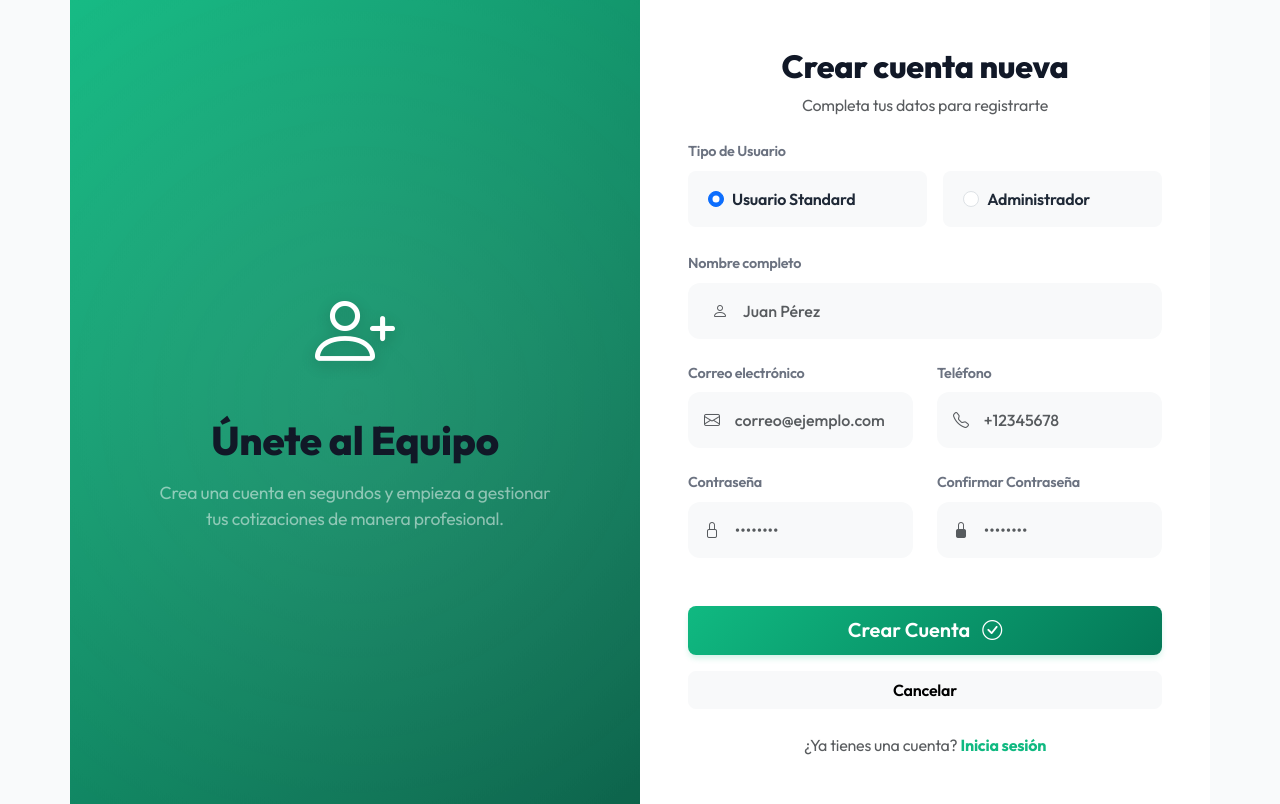
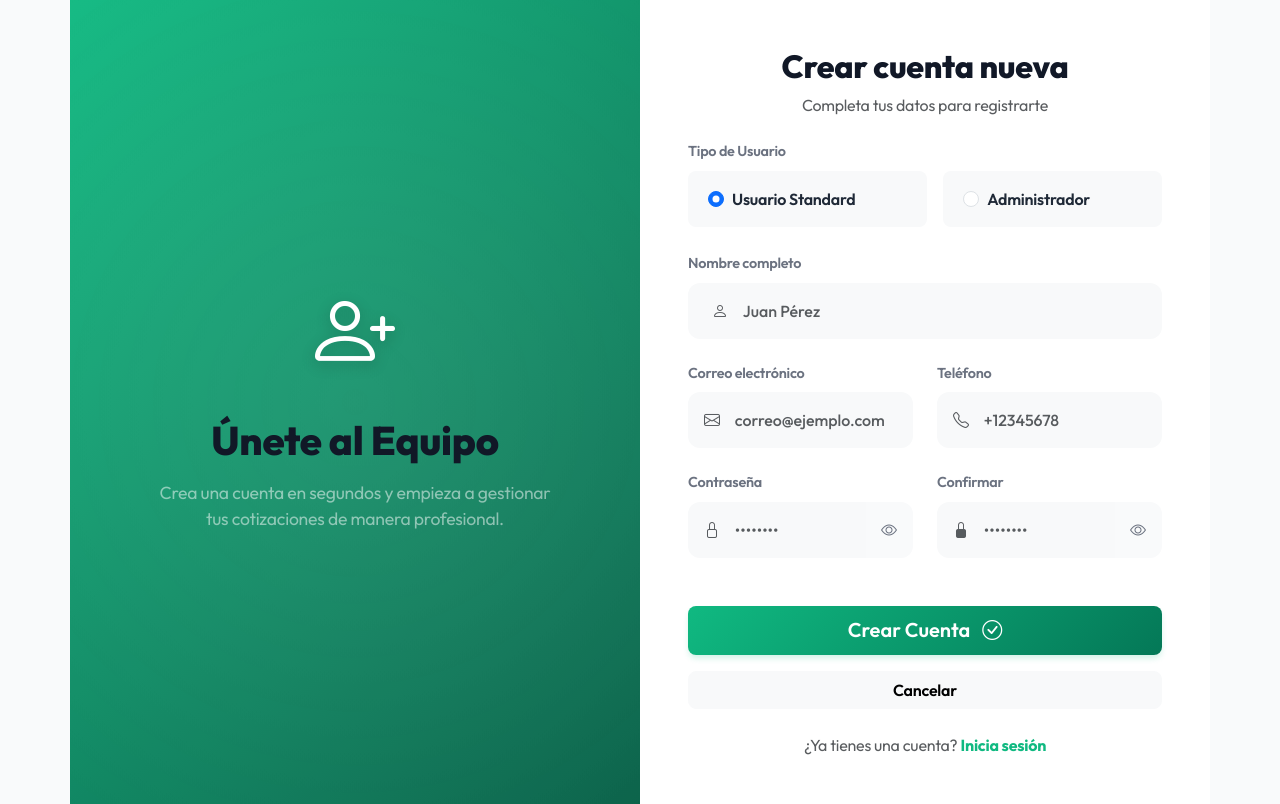
Before and after one commit to YungFozter/Sistema-de-Inventario-y-Cotizacion, a Flask app: page /registro in a window 1280 px wide. Shown: the part 67-871 px from the top of the page. Run offline with Flask 3, Linux system fonts and the light colour scheme.

Commit message:
Mejora: Animaciones de carga y botón de revelar contraseña

```diff
--- a/static/css/style.css
+++ b/static/css/style.css
@@ -198,3 +198,49 @@ h1, h2, h3, h4, h5, h6 {
   -webkit-backdrop-filter: blur(4px);
   border: 1px solid rgba(255, 255, 255, 0.18);
 }
+
+/* Animations */
+.fade-up-enter {
+  opacity: 0;
+  transform: translateY(20px);
+  animation: fadeUpAnim 0.6s cubic-bezier(0.16, 1, 0.3, 1) forwards;
+}
+
+@keyframes fadeUpAnim {
+  to {
+    opacity: 1;
+    transform: translateY(0);
+  }
+}
+
+.delay-100 { animation-delay: 100ms; }
+.delay-200 { animation-delay: 200ms; }
+.delay-300 { animation-delay: 300ms; }
+.delay-400 { animation-delay: 400ms; }
+.delay-500 { animation-delay: 500ms; }
+
+/* Password Reveal Button */
+.btn-reveal {
+  background: var(--light);
+  border: none;
+  color: var(--text-muted);
+  padding: 0 1rem;
+  cursor: pointer;
+  transition: all 0.2s;
+  border-radius: 0 var(--radius-lg) var(--radius-lg) 0;
+  display: flex;
+  align-items: center;
+  justify-content: center;
+}
+
+.btn-reveal:hover {
+  color: var(--primary);
+  background-color: #E5E7EB;
+}
+
+.auth-card {
+  width: 100%;
+  max-width: 450px;
+  position: relative;
+  z-index: 10;
+}
--- a/templates/autenticacion/registro.html
+++ b/templates/autenticacion/registro.html
@@ -9,9 +9,9 @@
     <!-- Lado Izquierdo: Visual (Solo Escritorio) -->
     <div class="auth-sidebar" style="background: linear-gradient(135deg, var(--secondary), #065F46);">
         <div style="z-index: 1; text-align: center;">
-            <i class="bi bi-person-plus" style="font-size: 5rem; text-shadow: 0 4px 15px rgba(0,0,0,0.2);"></i>
-            <h1 class="mt-4" style="font-weight: 800; font-size: 2.5rem;">Únete al Equipo</h1>
-            <p class="mt-3 text-white-50" style="font-size: 1.1rem; max-width: 400px; margin: 0 auto;">
+            <i class="bi bi-person-plus fade-up-enter" style="font-size: 5rem; text-shadow: 0 4px 15px rgba(0,0,0,0.2);"></i>
+            <h1 class="mt-4 fade-up-enter delay-100" style="font-weight: 800; font-size: 2.5rem;">Únete al Equipo</h1>
+            <p class="mt-3 text-white-50 fade-up-enter delay-200" style="font-size: 1.1rem; max-width: 400px; margin: 0 auto;">
                 Crea una cuenta en segundos y empieza a gestionar tus cotizaciones de manera profesional.
             </p>
         </div>
@@ -21,14 +21,14 @@
     <div class="auth-main">
         <div class="auth-card" style="max-width: 500px;">
 
-            <div class="text-center mb-4">
+            <div class="text-center mb-4 fade-up-enter">
                 <h2 style="font-weight: 800; color: var(--dark);">Crear cuenta nueva</h2>
                 <p class="text-muted">Completa tus datos para registrarte</p>
             </div>
 
             <form action="/registro" method="post">
                 <!-- Selección de Rol -->
-                <div class="mb-4">
+                <div class="mb-4 fade-up-enter delay-100">
                     <label class="form-label-custom mb-2">Tipo de Usuario</label>
                     <div class="d-flex gap-3">
                         <div class="form-check flex-fill bg-light p-3 border-0 rounded" style="border-radius: var(--radius-md) !important;">
@@ -43,16 +43,19 @@
                 </div>
 
                 <!-- Campo PIN (visible solo si selecciona "admin") -->
-                <div class="form-floating-custom" id="pin_admin_container" style="display: none;">
+                <div class="form-floating-custom fade-up-enter delay-100" id="pin_admin_container" style="display: none;">
                     <label class="form-label-custom text-danger"><i class="bi bi-shield-lock"></i> PIN de Administrador (Requerido)</label>
                     <div class="input-group">
                         <span class="input-group-text bg-light border-0 ps-4 pe-2 text-muted" style="border-radius: var(--radius-lg) 0 0 var(--radius-lg);"><i class="bi bi-key"></i></span>
-                        <input type="password" name="pin_admin" class="form-control form-control-custom ps-2 border-0 bg-light" placeholder="Ingresa el PIN de seguridad" style="border-radius: 0 var(--radius-lg) var(--radius-lg) 0;">
+                        <input type="password" id="pin_input" name="pin_admin" class="form-control form-control-custom ps-2 border-0 bg-light" placeholder="Ingresa el PIN de seguridad" style="border-radius: 0;">
+                        <button type="button" class="btn-reveal" onclick="togglePassword('pin_input', 'eye_icon_pin')">
+                            <i id="eye_icon_pin" class="bi bi-eye"></i>
+                        </button>
                     </div>
                 </div>
 
                 <!-- Datos Personales -->
-                <div class="form-floating-custom">
+                <div class="form-floating-custom fade-up-enter delay-200">
                     <label class="form-label-custom">Nombre completo</label>
                     <div class="input-group">
                         <span class="input-group-text bg-light border-0 ps-4 pe-2 text-muted" style="border-radius: var(--radius-lg) 0 0 var(--radius-lg);"><i class="bi bi-person"></i></span>
@@ -60,7 +63,7 @@
                     </div>
                 </div>
 
-                <div class="row">
+                <div class="row fade-up-enter delay-300">
                     <div class="col-md-6">
                         <div class="form-floating-custom">
                             <label class="form-label-custom">Correo electrónico</label>
@@ -81,28 +84,34 @@
                     </div>
                 </div>
 
-                <div class="row">
+                <div class="row fade-up-enter delay-400">
                     <div class="col-md-6">
                         <div class="form-floating-custom">
                             <label class="form-label-custom">Contraseña</label>
                             <div class="input-group">
                                 <span class="input-group-text bg-light border-0 ps-3 pe-2 text-muted" style="border-radius: var(--radius-lg) 0 0 var(--radius-lg);"><i class="bi bi-lock"></i></span>
-                                <input type="password" name="contrasena" class="form-control form-control-custom ps-2 border-0 bg-light" required placeholder="••••••••" style="border-radius: 0 var(--radius-lg) var(--radius-lg) 0;">
+                                <input type="password" id="password_input" name="contrasena" class="form-control form-control-custom ps-2 border-0 bg-light" required placeholder="••••••••" style="border-radius: 0;">
+                                <button type="button" class="btn-reveal" onclick="togglePassword('password_input', 'eye_icon_pw')">
+                                    <i id="eye_icon_pw" class="bi bi-eye"></i>
+                                </button>
                             </div>
                         </div>
                     </div>
                     <div class="col-md-6">
                         <div class="form-floating-custom">
-                            <label class="form-label-custom">Confirmar Contraseña</label>
+                            <label class="form-label-custom">Confirmar</label>
                             <div class="input-group">
                                 <span class="input-group-text bg-light border-0 ps-3 pe-2 text-muted" style="border-radius: var(--radius-lg) 0 0 var(--radius-lg);"><i class="bi bi-lock-fill"></i></span>
-                                <input type="password" name="confirmar_contrasena" class="form-control form-control-custom ps-2 border-0 bg-light" required placeholder="••••••••" style="border-radius: 0 var(--radius-lg) var(--radius-lg) 0;">
+                                <input type="password" id="confirm_input" name="confirmar_contrasena" class="form-control form-control-custom ps-2 border-0 bg-light" required placeholder="••••••••" style="border-radius: 0;">
+                                <button type="button" class="btn-reveal" onclick="togglePassword('confirm_input', 'eye_icon_conf')">
+                                    <i id="eye_icon_conf" class="bi bi-eye"></i>
+                                </button>
                             </div>
                         </div>
                     </div>
                 </div>
 
-                <div class="d-grid gap-2 mt-4">
+                <div class="d-grid gap-2 mt-4 fade-up-enter delay-500">
                     <button type="submit" class="btn btn-primary-custom btn-lg w-100" style="background: linear-gradient(135deg, var(--secondary), #047857); box-shadow: 0 4px 6px -1px rgba(16, 185, 129, 0.2);">
                         Crear Cuenta <i class="bi bi-check-circle ms-2"></i>
                     </button>
@@ -112,7 +121,7 @@
                 </div>
             </form>
 
-            <div class="text-center mt-4">
+            <div class="text-center mt-4 fade-up-enter delay-500">
                 <p class="text-muted mb-0">¿Ya tienes una cuenta? <a href="/login" class="text-success text-decoration-none fw-bold" style="color: var(--secondary) !important;">Inicia sesión</a></p>
             </div>
         </div>
@@ -120,6 +129,20 @@
 </div>
 
 <script>
+function togglePassword(inputId, iconId) {
+    const input = document.getElementById(inputId);
+    const icon = document.getElementById(iconId);
+    if (input.type === 'password') {
+        input.type = 'text';
+        icon.classList.remove('bi-eye');
+        icon.classList.add('bi-eye-slash');
+    } else {
+        input.type = 'password';
+        icon.classList.remove('bi-eye-slash');
+        icon.classList.add('bi-eye');
+    }
+}
+
 document.addEventListener('DOMContentLoaded', function() {
     const rolAdmin = document.getElementById('rol_admin');
     const rolStandard = document.getElementById('rol_standard');
```
Also changed, not shown: templates/autenticacion/login.html (+35 -13 lines).
